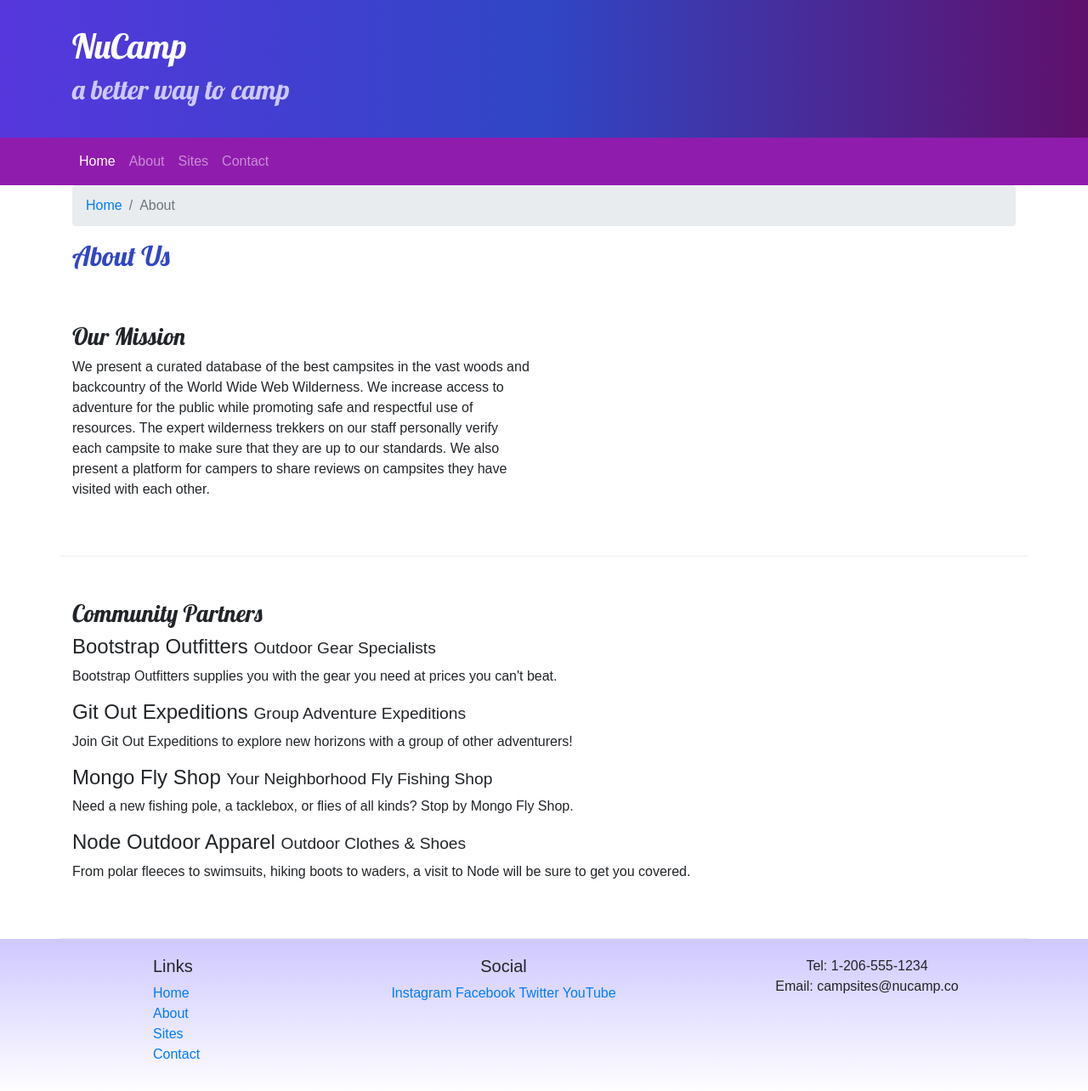
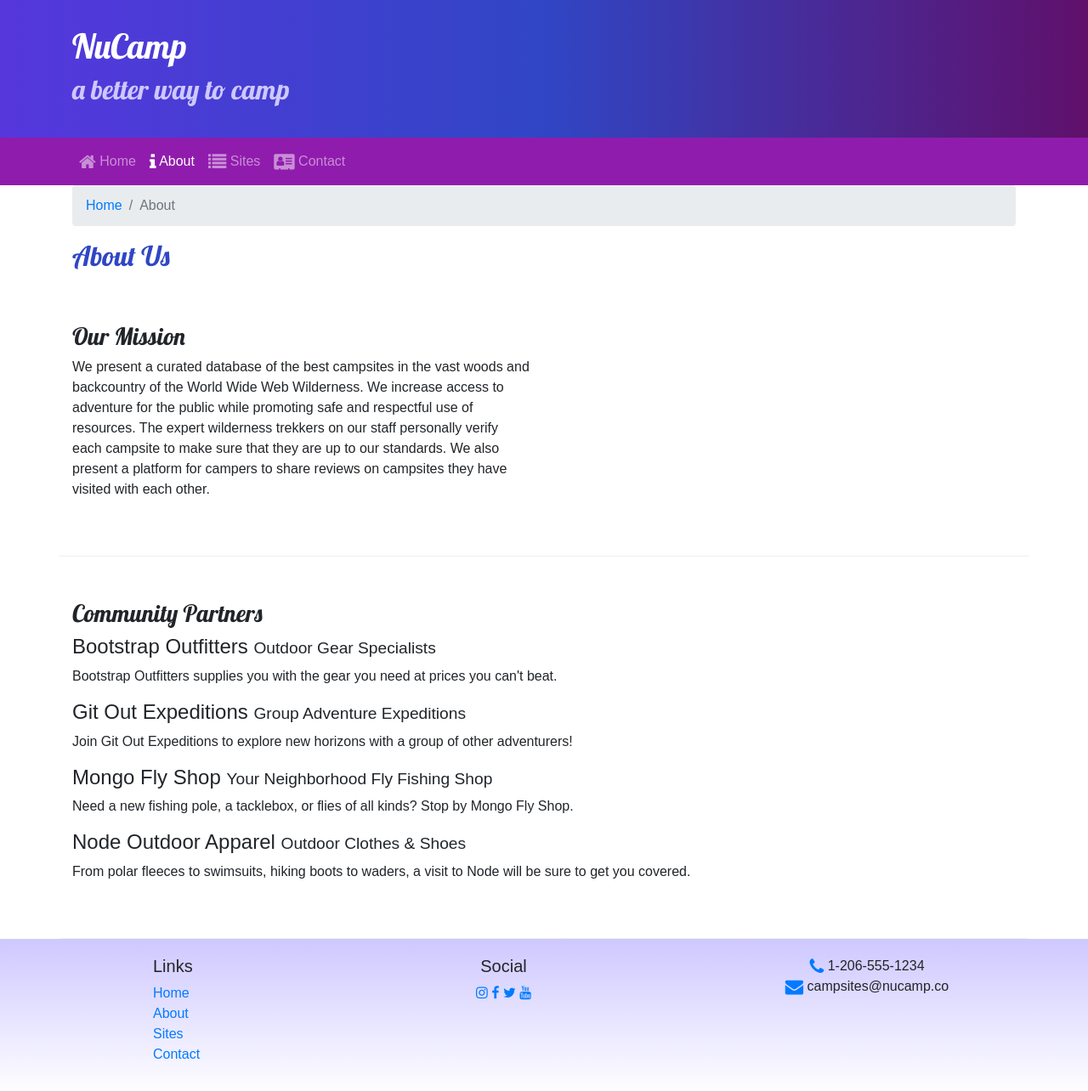
Before and after one commit to kurtreyn/nucampsite, a website: page aboutus.html in a window 1280 px wide. Shown: the whole page at 85% size. Drawn offline with nearby package versions, Linux system fonts and the light colour scheme.

Commit message:
Icon Fonts

```diff
--- a/aboutus.html
+++ b/aboutus.html
@@ -10,7 +10,12 @@
       rel="stylesheet"
       href="node_modules/bootstrap/dist/css/bootstrap.min.css"
     />
-    <!-- Additional CSS must be placed after Bootstrap CSS -->
+    <!-- Font-Awesome -->
+    <link
+      rel="stylesheet"
+      href="node_modules/font-awesome/css/font-awesome.min.css"
+    />
+    <!-- Google-Fonts -->
     <link
       rel="stylesheet"
       href="https://fonts.googleapis.com/css?family=Lobster%7COpen+Sans"
@@ -44,14 +49,26 @@
         </button>
         <div class="collapse navbar-collapse" id="nucampNavbar">
           <ul class="navbar-nav">
+            <li class="nav-item">
+              <a class="nav-link" href="index.html"
+                ><i class="fa fa-home fa-lg"></i> Home</a
+              >
+            </li>
             <li class="nav-item active">
-              <a class="nav-link" href="index.html">Home</a>
+              <a class="nav-link" href="#"
+                ><i class="fa fa-info fa-lg"></i> About</a
+              >
             </li>
             <li class="nav-item">
-              <a class="nav-link" href="#">About</a>
+              <a class="nav-link" href="#"
+                ><i class="fa fa-list fa-lg"></i> Sites</a
+              >
             </li>
-            <li class="nav-item"><a class="nav-link" href="#">Sites</a></li>
-            <li class="nav-item"><a class="nav-link" href="#">Contact</a></li>
+            <li class="nav-item">
+              <a class="nav-link" href="#"
+                ><i class="fa fa-address-card fa-lg"></i> Contact</a
+              >
+            </li>
           </ul>
         </div>
       </div>
@@ -128,14 +145,15 @@
           </div>
           <div class="col-6 col-sm-5 text-center">
             <h5>Social</h5>
-            <a href="http://instagram.com/">Instagram</a>
-            <a href="http://facebook.com/">Facebook</a>
-            <a href="http://twitter.com/">Twitter</a>
-            <a href="http://youtube.com/">YouTube</a>
+            <a href="http://instagram.com/"><i class="fa fa-instagram"></i></a>
+            <a href="http://facebook.com/"><i class="fa fa-facebook"></i></a>
+            <a href="http://twitter.com/"><i class="fa fa-twitter"></i></a>
+            <a href="http://youtube.com/"><i class="fa fa-youtube"></i></a>
           </div>
           <div class="col-sm-4 text-center">
-            Tel: 1-206-555-1234<br />
-            Email: campsites@nucamp.co
+            <i class="fa fa-phone fa-lg text-primary"></i> 1-206-555-1234<br />
+            <i class="fa fa-envelope fa-lg text-primary"></i>
+            campsites@nucamp.co
           </div>
         </div>
       </div>
--- a/package.json
+++ b/package.json
@@ -15,6 +15,7 @@
   },
   "dependencies": {
     "bootstrap": "^4.5.2",
+    "font-awesome": "^4.7.0",
     "jquery": "^3.5.1",
     "popper.js": "^1.16.1"
   }
```
Also changed, not shown: index.html (+29 -11 lines), 1 other file.
